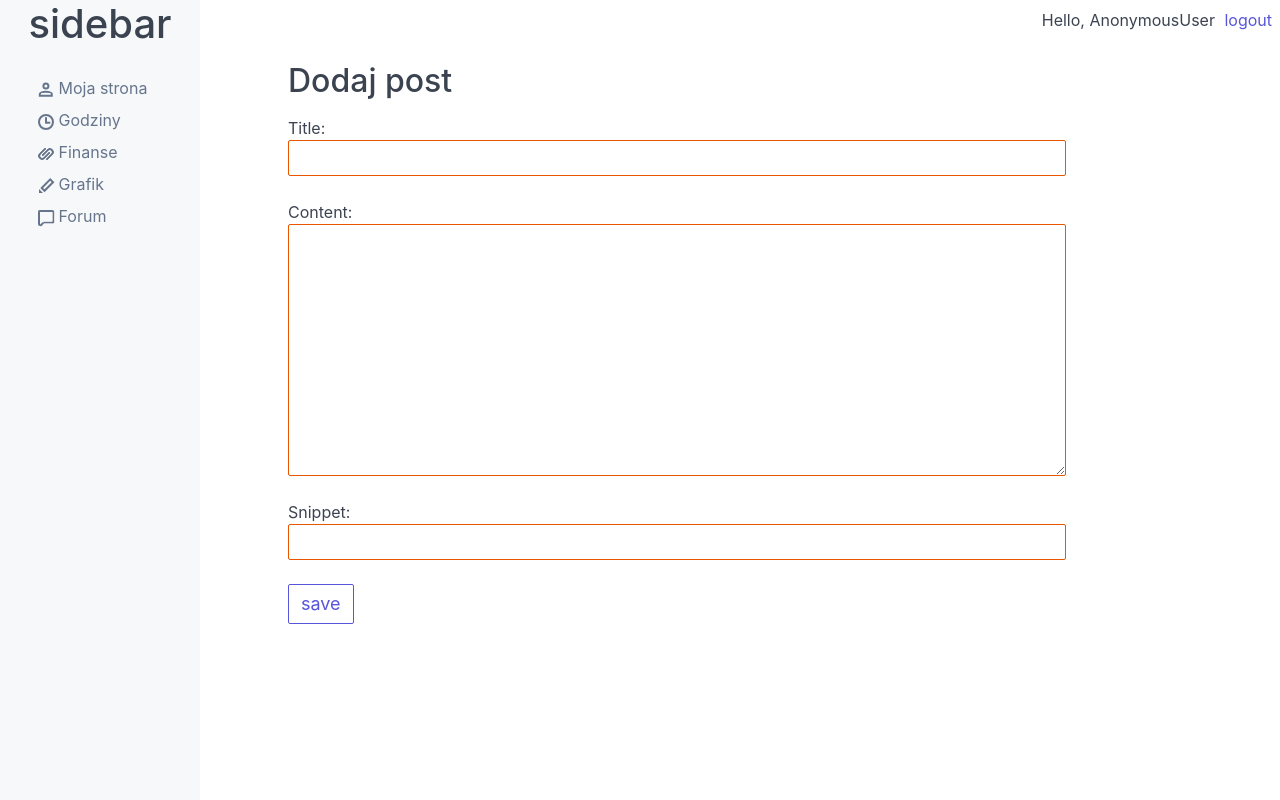
After one commit to mcpiatkowski/future_collars_final, a Django app: page /articles/article_create/4 in a window 1280 px wide. The commit adds this page. Run offline with Django 3.2, Linux system fonts and the light colour scheme.

Commit message:
creating new post added

```diff
--- a/commentsdep/articles/admin.py
+++ b/commentsdep/articles/admin.py
@@ -1,6 +1,10 @@
 from django.contrib import admin
 from .models import Article, Comment, HoursWorked, Profile
 # Register your models here.
+
+class ArticleAdmin(admin.ModelAdmin):
+    list_display = ['id', 'title']
+
 
 class CommentAdmin(admin.ModelAdmin):
     fields = ['user', 'content', 'email', 'status']
@@ -22,7 +26,7 @@ class ProfileAdmin(admin.ModelAdmin):
     fields = ['user', 'image', 'rate']
 
 
-admin.site.register(Article)
+admin.site.register(Article, ArticleAdmin)
 admin.site.register(Comment, CommentAdmin)
 admin.site.register(HoursWorked, HoursWorkedAdmin)
 admin.site.register(Profile, ProfileAdmin)
--- a/commentsdep/articles/forms.py
+++ b/commentsdep/articles/forms.py
@@ -2,7 +2,23 @@ from django.forms import ModelForm
 from django import forms
 from django.contrib.auth.forms import UserCreationForm
 from django.contrib.auth.models import User
-from .models import Comment
+from .models import Comment, Article
+
+
+class ArticleCreateForm(forms.ModelForm):
+    class Meta:
+        model = Article
+        fields = [
+            'title',
+            'content',
+            'snippet',
+        ]
+
+        widgets = {
+            'title': forms.TextInput(attrs={'class': 'form-input'}),
+            'content': forms.Textarea(attrs={'class': 'form-input'}),
+            'snippet': forms.TextInput(attrs={'class': 'form-input'})
+        }
 
 
 class CommentAddForm(forms.ModelForm):
--- a/commentsdep/articles/models.py
+++ b/commentsdep/articles/models.py
@@ -12,13 +12,17 @@ PUBLICATION_STATUSES = (
 class Article(models.Model):
     title = models.CharField(max_length=256, verbose_name='Title')
     content = models.TextField(verbose_name='Content')
-    snippet = models.TextField(verbose_name='Snippet')
+    snippet = models.CharField(max_length=120, verbose_name='Snippet')
     publication_datetime = models.DateTimeField(auto_now_add=True)
+
+    class Meta:
+        ordering = ['-publication_datetime']
 
     def __str__(self):
         return self.title
 
     def get_absolute_url(self):
+        #return reverse('articles:article-detail', kwargs={'id': self.id})
         return f"{self.id}/"
 
 
--- /dev/null
+++ b/commentsdep/articles/templates/articles/article_create.html
@@ -0,0 +1,11 @@
+{% extends 'base.html' %}
+
+{% block content %}
+<h2>Dodaj post</h2>
+
+<form class="form-group" method="POST">
+    {% csrf_token %}
+    {{ form.as_p }}
+    <input class="btn btn-lg" type="submit" value="save" />
+</form>
+{% endblock %}
--- /dev/null
+++ b/commentsdep/articles/templates/articles/finance.html
@@ -0,0 +1,5 @@
+{% extends 'base.html' %}
+
+{% block content %}
+<h1>Wkrótce</h1>
+{% endblock %}
--- /dev/null
+++ b/commentsdep/articles/templates/articles/schedule.html
@@ -0,0 +1,5 @@
+{% extends 'base.html' %}
+
+{% block content %}
+<h1>Wkrótce</h1>
+{% endblock %}
--- a/commentsdep/articles/urls.py
+++ b/commentsdep/articles/urls.py
@@ -1,7 +1,7 @@
 from django.urls import path
 #from .views import ArticleListView
 from .views import article_view, article_detail
-from .views import register_view, login_view, logout_user_view, my_site_view, login_button, logout_button
+from .views import register_view, login_view, logout_user_view, my_site_view, login_button, logout_button, hours_view, finance_view, schedule_view, ArticleCreateView
 
 
 app_name = 'articles'
@@ -14,6 +14,10 @@ urlpatterns = [
     path('my_site/<int:user_id>/', my_site_view, name='my-site'),
     path('login_button/<int:user_id>/', login_button, name='login_button'),
     path('logout_button/<int:user_id>', logout_button, name='logout_button'),
+    path('hours/<int:user_id>', hours_view, name='hours'),
+    path('finance/<int:user_id>', finance_view, name='finance'),
+    path('schedule/<int:user_id>', schedule_view, name='schedule'),
+    path('article_create/<int:user_id>', ArticleCreateView.as_view(), name='article-create')
     #path('comment/', comment_add_view, name='comment')
     #path('', ArticleListView.as_view(), name='article-list'),
 ]
--- a/commentsdep/articles/views.py
+++ b/commentsdep/articles/views.py
@@ -1,12 +1,13 @@
 from django.shortcuts import render, redirect
 from django.utils import timezone
 from django.views.generic.list import ListView
+from django.views.generic import CreateView
 from .models import Article, HoursWorked, Profile
 from django.contrib.auth.models import User
 from django.contrib.auth.decorators import login_required
 from django.contrib.auth import authenticate, login, logout
 from django.contrib import messages
-from .forms import CommentForm, CreateUserForm
+from .forms import CommentForm, CreateUserForm, ArticleCreateForm
 from datetime import datetime, date
 
 """ class ArticleListView(ListView):
@@ -21,6 +22,13 @@ def article_view(request):
         'object_list': queryset,
     }
     return render(request, 'articles/article_list.html', context)
+
+
+class ArticleCreateView(CreateView):
+    template_name = 'articles/article_create.html'
+    form_class = ArticleCreateForm
+    queryset = Article.objects.all()
+    success_url = '/articles'
 
 
 @login_required(login_url='/articles/login')
@@ -57,6 +65,33 @@ def my_site_view(request, user_id):
         'login_status': user.profile.logged,
     }
     return render(request, 'articles/my_site.html', context)
+
+
+@login_required(login_url='/articles/login')
+def hours_view(request, user_id):
+    user = User.objects.get(pk=user_id)
+    context ={
+        'user': user,
+    }
+    return render(request, 'articles/hours.html', context)
+
+
+@login_required(login_url='/articles/login')
+def finance_view(request, user_id):
+    user = User.objects.get(pk=user_id)
+    context ={
+        'user': user,
+    }
+    return render(request, 'articles/finance.html', context)
+
+
+@login_required(login_url='/articles/login')
+def schedule_view(request, user_id):
+    user = User.objects.get(pk=user_id)
+    context ={
+        'user': user,
+    }
+    return render(request, 'articles/schedule.html', context)
 
 
 @login_required(login_url='/articles/login')
--- a/commentsdep/templates/base.html
+++ b/commentsdep/templates/base.html
@@ -70,7 +70,25 @@
                         <li class="nav-item">
                             <a href="/articles/my_site/{{ user.id }}">
                                 <i class="icon icon-people"></i>
-                                My site
+                                Moja strona
+                            </a>
+                        </li>
+                        <li class="nav-item">
+                            <a href="/articles/hours/{{ user.id }}">
+                                <i class="icon icon-time"></i>
+                                Godziny
+                            </a>
+                        </li>
+                        <li class="nav-item">
+                            <a href="/articles/finance/{{ user.id }}">
+                                <i class="icon icon-link"></i>
+                                Finanse
+                            </a>
+                        </li>
+                        <li class="nav-item">
+                            <a href="/articles/schedule/{{ user.id }}">
+                                <i class="icon icon-edit"></i>
+                                Grafik
                             </a>
                         </li>
                         <li class="nav-item">
```
Also changed, not shown: commentsdep/articles/templates/articles/article_list.html (+12 -1 lines), commentsdep/articles/templates/articles/hours.html (added, +27 -0 lines), commentsdep/articles/templates/articles/my_site.html (+0 -55 lines), commentsdep/articles/migrations/0028_auto_20210322_0913.py (added), commentsdep/db.sqlite3.
